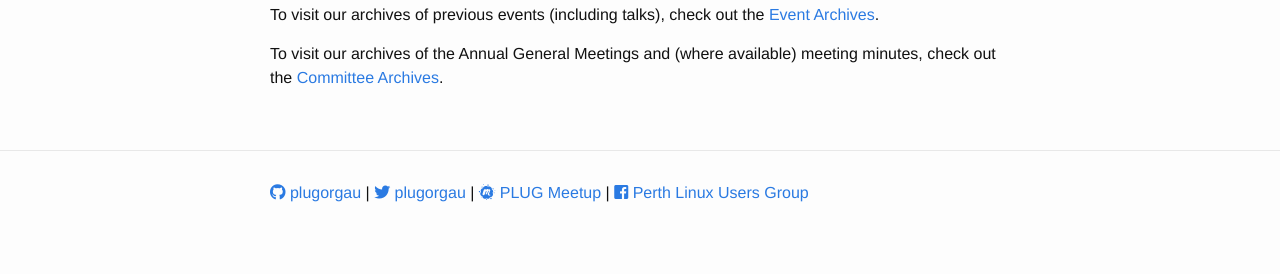
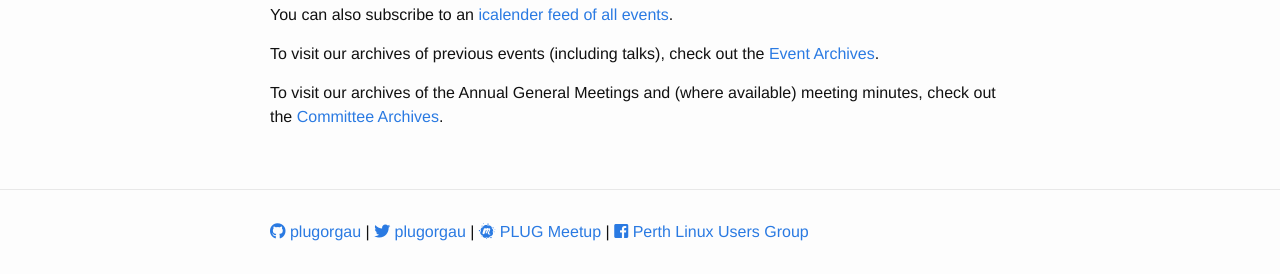
Before and after one commit to plugorgau/plugorgau.github.io, a Jekyll site: the page built from pages/events/events.md, in a window 1280 px wide, cut to the strip 894-1168 px from the top of the page. Built offline with Jekyll 4.4.1, drawn with Linux system fonts in a browser that asks for light colours; nearby versions of some CDN libraries; before the commit the page ends 1129 px from its top, so only the background shows below that.

Commit message:
Add .ics link for events calendar

```diff
--- a/pages/events/events.md
+++ b/pages/events/events.md
@@ -10,6 +10,7 @@ Generally, PLUG runs a talk once a month at [Spacecubed](https://www.spacecubed.
 
 <iframe src="https://www.google.com/calendar/embed?showTitle=0&showNav=0&showDate=0&showPrint=0&showTabs=0&showCalendars=0&mode=AGENDA&height=200&wkst=1&bgcolor=%23FFFFFF&src=president%40plug.org.au&color=%23182C57&ctz=Australia%2FPerth" style=" border-width:0 " width="100%" height="500" frameborder="0" scrolling="no"></iframe>
 
+You can also subscribe to an [icalender feed of all events](https://calendar.google.com/calendar/ical/president%40plug.org.au/public/basic.ics).
 
 To visit our archives of previous events (including talks), check out the [Event Archives]({{ site.baseurl }}/events/archive).
 
```
